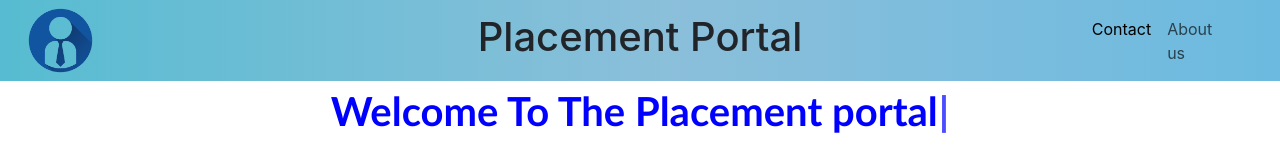
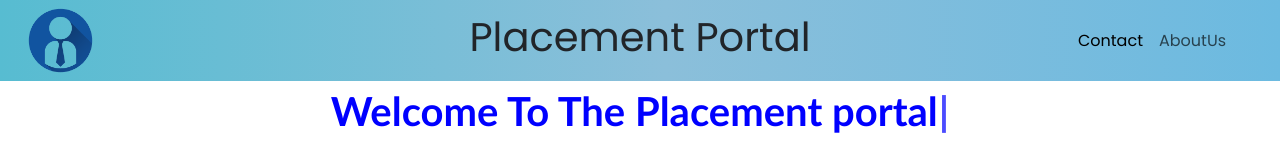
Before and after one commit to adhirajnanda/portal-placement, a React (Create React App) app: page /clogin in a window 1280 px wide. Shown: the top 160 px of the page. Built offline with nearby package versions, Linux system fonts and the light colour scheme.

Commit message:
font change

```diff
--- a/public/index.html
+++ b/public/index.html
@@ -37,7 +37,9 @@
       integrity="sha384-KK94CHFLLe+nY2dmCWGMq91rCGa5gtU4mk92HdvYe+M/SXH301p5ILy+dN9+nJOZ"
       crossorigin="anonymous"
     />
-
+    <link rel="preconnect" href="https://fonts.googleapis.com">
+<link rel="preconnect" href="https://fonts.gstatic.com" crossorigin>
+<link href="https://fonts.googleapis.com/css2?family=Poppins:ital,wght@0,400;1,700&display=swap" rel="stylesheet">
     <title>Placement Portal</title>
   </head>
   <body>
--- a/src/App.css
+++ b/src/App.css
@@ -1,3 +1,8 @@
+#root {
+  font-family: 'Poppins', sans-serif;
+
+}
+
 .App {
   text-align: center;
 }
@@ -52,3 +57,7 @@
     transform: rotate(360deg);
   }
 }
+.nav-item:hover {
+  background-color: blue;
+  border-radius: 13px;
+}
--- a/src/components/Navbar.js
+++ b/src/components/Navbar.js
@@ -39,11 +39,13 @@ function Navbar() {
                   Contact
                 </a>
               </li>
+
               <li className="nav-item">
-                <a className="nav-link" href="#">
-                  About us
-                </a>
+              <Link className="nav-link" to="/Footer">
+                  AboutUs
+                </Link>
               </li>
+
             </ul>
           </div>
         </div>
```
Also changed, not shown: src/components/SDashboard.js (line endings or trailing spaces).
